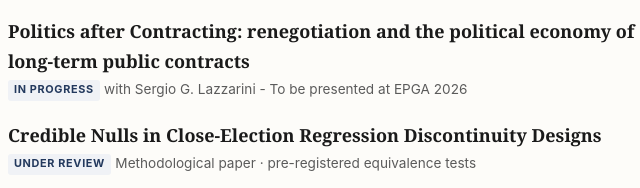
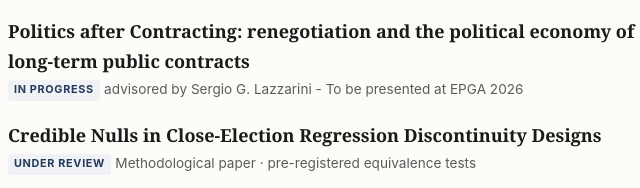
Before and after one commit to brunofreitas91/brunofreitas91.github.io, a plain HTML site: page index.html in a window 1280 px wide. Shown: the part 1511-1699 px from the top of the page, 312-952 px from the left. Drawn offline with Linux system fonts and the light colour scheme.

Commit message:
Update index.html

```diff
--- a/index.html
+++ b/index.html
@@ -121,7 +121,7 @@
 
     <div class="pub">
       <div class="t">Politics after Contracting: renegotiation and the political economy of long-term public contracts</div>
-      <div class="meta"><span class="tag">In progress</span>with Sergio G. Lazzarini - To be presented at EPGA 2026</div>
+      <div class="meta"><span class="tag">In progress</span>advisored by Sergio G. Lazzarini - To be presented at EPGA 2026</div>
     </div>
 
     <div class="pub">
```
